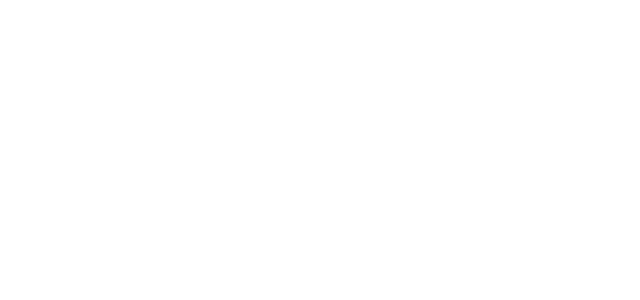
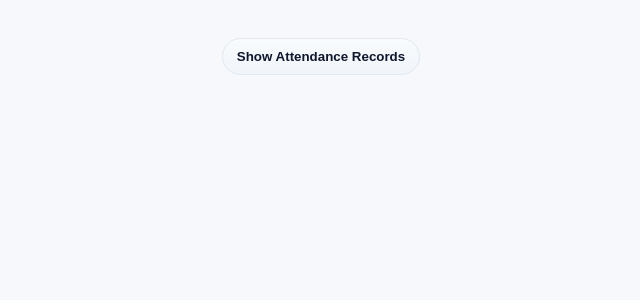
Before and after one commit to 12061062/studenttracker, a React (Create React App) app: page /professor in a window 1280 px wide. Before the commit this address had no page. Shown: the top 300 px of the page, without its empty margins (319-959 px from the left). Built offline with nearby package versions, Linux system fonts and the light colour scheme.

Commit message:
Updated UI

```diff
--- a/src/App.js
+++ b/src/App.js
@@ -2,6 +2,7 @@
 import { Routes, Route, useNavigate } from "react-router-dom";
 import "./App.css";
 import Student from "./student/Student";
+import Professor from "./professor/Professor";
 
 function Home() {
   const [choice, setChoice] = useState(null);
@@ -9,6 +10,9 @@
 
   const handleNavigate = () => {
     navigate("/student");
+  };
+  const handleProfNavigate = () => {
+    navigate("/professor");
   };
 
   return (
@@ -25,7 +29,7 @@
           </button>
           <button
             className="ChoiceButton"
-            onClick={() => setChoice("Professor")}
+            onClick={() => { setChoice("Professor"); handleProfNavigate(); }}
           >
             I'm a Professor
           </button>
@@ -46,6 +50,7 @@
     <Routes>
       <Route path="/" element={<Home />} />
       <Route path="/student" element={<Student />} />
+      <Route path="/professor" element={<Professor />} />
     </Routes>
   );
 }
--- a/src/professor/Professor.css
+++ b/src/professor/Professor.css
@@ -0,0 +1,212 @@
+/* -------- Theme tokens -------- */
+:root {
+  --bg: #f6f8fb;
+  --card: #ffffff;
+  --text: #0f172a;
+  --muted: #64748b;
+  --border: #e2e8f0;
+  --primary: #2563eb;
+  --primary-press: #1d4ed8;
+  --success-bg: #ecfdf5;
+  --success-text: #065f46;
+  --danger: #dc2626;
+  --shadow: 0 10px 30px rgba(2, 6, 23, 0.08);
+}
+
+@media (prefers-color-scheme: dark) {
+  :root {
+    --bg: #0b1220;
+    --card: #0f172a;
+    --text: #e5e7eb;
+    --muted: #94a3b8;
+    --border: #1f2937;
+    --primary: #3b82f6;
+    --primary-press: #2563eb;
+    --success-bg: rgba(34,197,94,0.12);
+    --success-text: #34d399;
+    --danger: #ef4444;
+    --shadow: 0 12px 36px rgba(0, 0, 0, 0.35);
+  }
+}
+
+/* -------- Page shell -------- */
+.professor-page {
+  min-height: 100dvh;
+  padding: clamp(16px, 3vw, 40px);
+  background: var(--bg);
+  color: var(--text);
+  font-family: system-ui, -apple-system, Segoe UI, Roboto, Ubuntu, Cantarell, "Helvetica Neue", Arial, "Noto Sans", "Apple Color Emoji", "Segoe UI Emoji", "Segoe UI Symbol";
+  display: grid;
+  place-items: start center;
+}
+
+/* -------- Card container -------- */
+.professor-card {
+  width: min(1100px, 100%);
+  background: var(--card);
+  border: 1px solid var(--border);
+  border-radius: 18px;
+  box-shadow: var(--shadow);
+  padding: clamp(16px, 2.5vw, 28px);
+}
+
+/* If you didn't wrap content in .professor-card, you can apply to page directly */
+.professor-page > h1,
+.professor-page > .toolbar,
+.professor-page > .table-wrap {
+  width: min(1100px, 100%);
+}
+
+/* -------- Header -------- */
+.professor-page h1 {
+  margin: 0 0 12px;
+  font-size: clamp(1.25rem, 1.2rem + 1.2vw, 2rem);
+  letter-spacing: 0.2px;
+}
+
+.subtitle {
+  color: var(--muted);
+  margin: 0 0 14px;
+}
+
+/* -------- Toolbar (button row) -------- */
+.toolbar {
+  display: flex;
+  gap: 12px;
+  flex-wrap: wrap;
+  align-items: center;
+  margin-bottom: 14px;
+}
+
+/* Button base */
+.professor-page button {
+  appearance: none;
+  border: 1px solid var(--border);
+  background: linear-gradient(180deg, rgba(248,250,252,0.95), rgba(241,245,249,0.9));
+  color: var(--text);
+  padding: 10px 14px;
+  border-radius: 999px;
+  font-weight: 600;
+  cursor: pointer;
+  transition: transform 80ms ease, box-shadow 150ms ease, border-color 150ms ease, background 150ms ease;
+}
+
+@media (prefers-color-scheme: dark) {
+  .professor-page button {
+    background: linear-gradient(180deg, rgba(30,41,59,0.9), rgba(17,24,39,0.9));
+  }
+}
+
+.professor-page button:hover {
+  transform: translateY(-1px);
+  box-shadow: 0 10px 24px rgba(2,6,23,0.12);
+  border-color: color-mix(in oklab, var(--border) 60%, var(--primary));
+}
+
+.professor-page button:active { transform: translateY(0); }
+
+button.primary {
+  background: linear-gradient(180deg, var(--primary), var(--primary-press));
+  color: #fff;
+  border-color: transparent;
+}
+button.primary:hover { box-shadow: 0 12px 28px rgba(37, 99, 235, 0.35); }
+
+/* -------- Status text -------- */
+.error {
+  color: var(--danger);
+  font-weight: 600;
+  margin: 6px 0 0;
+}
+
+.success {
+  background: var(--success-bg);
+  color: var(--success-text);
+  border: 1px solid color-mix(in oklab, var(--success-text) 20%, transparent);
+  padding: 8px 12px;
+  border-radius: 10px;
+  display: inline-block;
+  margin-top: 6px;
+}
+
+/* -------- Table wrapper (scroll on small screens) -------- */
+.table-wrap {
+  width: 100%;
+  overflow: auto;
+  border: 1px solid var(--border);
+  border-radius: 14px;
+  background: var(--card);
+}
+
+/* -------- Attendance table -------- */
+.attendance-table {
+  width: 100%;
+  border-collapse: collapse;
+  min-width: 720px; /* allow horizontal scroll on narrow screens */
+}
+
+.attendance-table thead th {
+  position: sticky;
+  top: 0;
+  background: color-mix(in oklab, var(--card) 70%, #e5eefc);
+  color: var(--text);
+  text-align: left;
+  font-size: 0.85rem;
+  text-transform: uppercase;
+  letter-spacing: 0.06em;
+  padding: 12px 14px;
+  border-bottom: 1px solid var(--border);
+  z-index: 1;
+}
+
+@media (prefers-color-scheme: dark) {
+  .attendance-table thead th {
+    background: color-mix(in oklab, var(--card) 70%, rgba(59,130,246,0.18));
+  }
+}
+
+.attendance-table td {
+  padding: 12px 14px;
+  border-bottom: 1px solid var(--border);
+  font-size: 0.98rem;
+  white-space: nowrap;
+}
+
+.attendance-table tbody tr:nth-child(even) {
+  background: color-mix(in oklab, var(--card) 90%, var(--bg));
+}
+
+.attendance-table tbody tr:hover {
+  background: color-mix(in oklab, var(--card) 75%, var(--bg));
+}
+
+/* Timestamp column can wrap on smaller screens */
+.attendance-table td:first-child {
+  white-space: normal;
+}
+
+/* -------- Empty state -------- */
+.empty-state {
+  text-align: center;
+  color: var(--muted);
+  padding: 24px 8px;
+}
+
+/* -------- Loading spinner (optional) -------- */
+.spinner {
+  width: 18px;
+  height: 18px;
+  border-radius: 50%;
+  border: 3px solid color-mix(in oklab, var(--primary) 30%, transparent);
+  border-top-color: var(--primary);
+  animation: spin 0.8s linear infinite;
+  display: inline-block;
+  vertical-align: middle;
+  margin-left: 8px;
+}
+@keyframes spin { to { transform: rotate(360deg); } }
+
+/* -------- Utility spacing -------- */
+.mt-8 { margin-top: 8px; }
+.mt-16 { margin-top: 16px; }
+.mt-24 { margin-top: 24px; }
--- a/src/professor/Professor.js
+++ b/src/professor/Professor.js
@@ -1,11 +1,78 @@
+import { useEffect, useState } from "react";
 import "./Professor.css";
 
+
 export default function Professor() {
+  const [showRecords, setShowRecords] = useState(false);
+  const [records, setRecords] = useState([]);
+  const [loading, setLoading] = useState(false);
+  const [error, setError] = useState("");
+
+  // Fetch only when the section is opened
+  useEffect(() => {
+    if (!showRecords) return;
+
+    const fetchRecords = async () => {
+      try {
+        setLoading(true);
+        setError("");
+        const res = await fetch("http://localhost:5118/api/professor/attendance");
+        if (!res.ok) throw new Error(`HTTP ${res.status}`);
+        const data = await res.json();
+        setRecords(data);
+      } catch (e) {
+        console.error(e);
+        setError("Failed to load attendance records.");
+      } finally {
+        setLoading(false);
+      }
+    };
+
+    fetchRecords();
+  }, [showRecords]);
 
   return (
-    <div style={{ textAlign: "center", padding: "3rem" }}>
-      <h1>Professor Page</h1>
-      <p>Welcome, professor!</p>
+    <div className="professor-page">
+      <button onClick={() => setShowRecords((s) => !s)}>
+        {showRecords ? "Hide" : "Show"} Attendance Records
+      </button>
+
+      {showRecords && (
+        <>
+          <h1>Attendance Records</h1>
+
+          {loading && <p>Loading attendance records...</p>}
+          {error && <p className="error">{error}</p>}
+          {!loading && !error && records.length === 0 && (
+            <p>No attendance records found yet.</p>
+          )}
+
+          {!loading && !error && records.length > 0 && (
+            <table className="attendance-table">
+              <thead>
+                <tr>
+                  <th>Timestamp</th>
+                  <th>First Name</th>
+                  <th>Action</th>
+                  <th>Latitude</th>
+                  <th>Longitude</th>
+                </tr>
+              </thead>
+              <tbody>
+                {records.map((r, i) => (
+                  <tr key={i}>
+                    <td>{r.timestamp || r.Timestamp}</td>
+                    <td>{r.firstName || r.FirstName}</td>
+                    <td>{r.action || r.Action}</td>
+                    <td>{r.latitude || r.Latitude}</td>
+                    <td>{r.longitude || r.Longitude}</td>
+                  </tr>
+                ))}
+              </tbody>
+            </table>
+          )}
+        </>
+      )}
     </div>
   );
 }
--- a/src/student/Student.js
+++ b/src/student/Student.js
@@ -86,16 +86,27 @@
 
     const payload = {
       firstName,
-      inOut,
+      inOut: inOut,
       lat: coords?.lat,
       lon: coords?.lon,
     };
+
+    if (!coords || !coords.lat || !coords.lon) {
+      alert("⚠️ Please click 'Get Location' and wait for your location to load before submitting.");
+      return;
+    }
+
+    if (!firstName.trim()) {
+      alert("⚠️ Please enter your first name.");
+      return;
+    }
 
     try {
       const data = await clockStudent(payload);
       console.log("✅ Response from API:", data);
       alert(data.message || "Clock event recorded successfully!");
     } catch (err) {
+      console.error("❌ Error submitting clock data:", err);
       alert("❌ Failed to submit. Check console for details.");
     }
   }}
```
